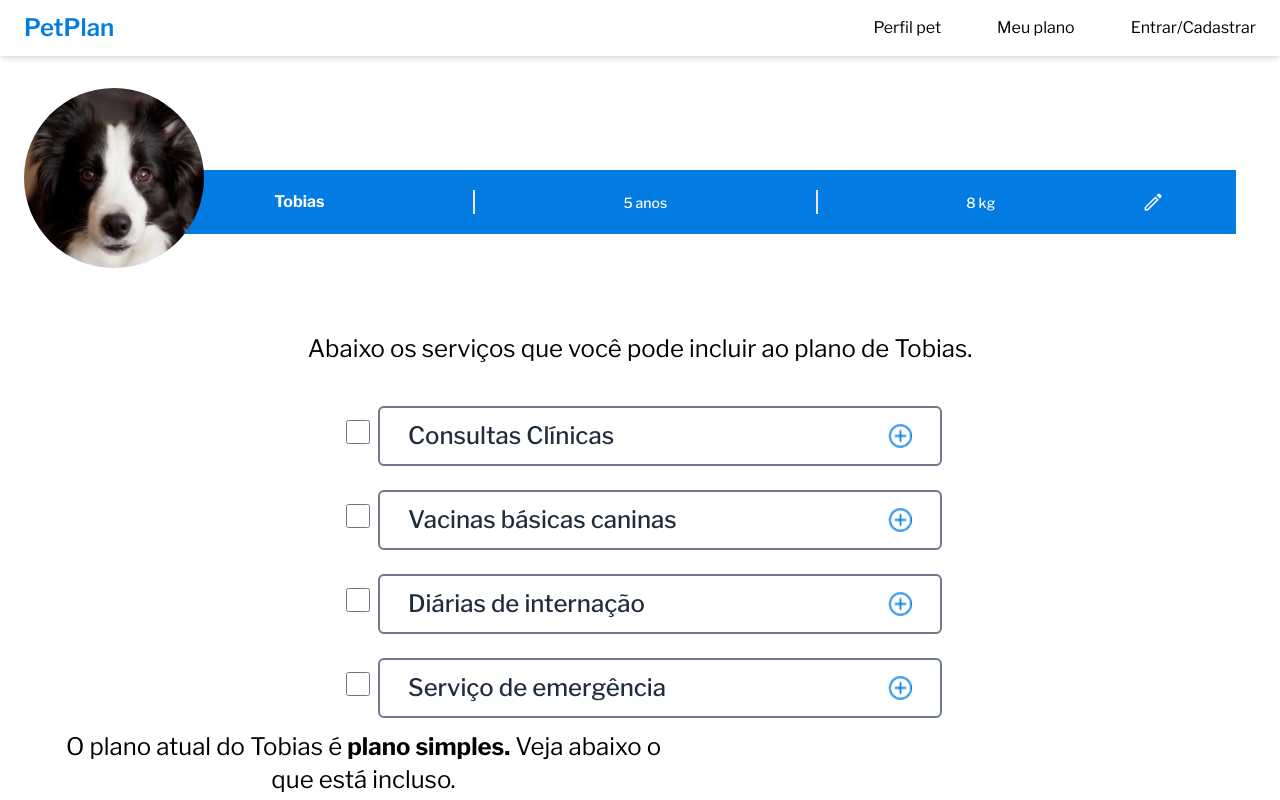
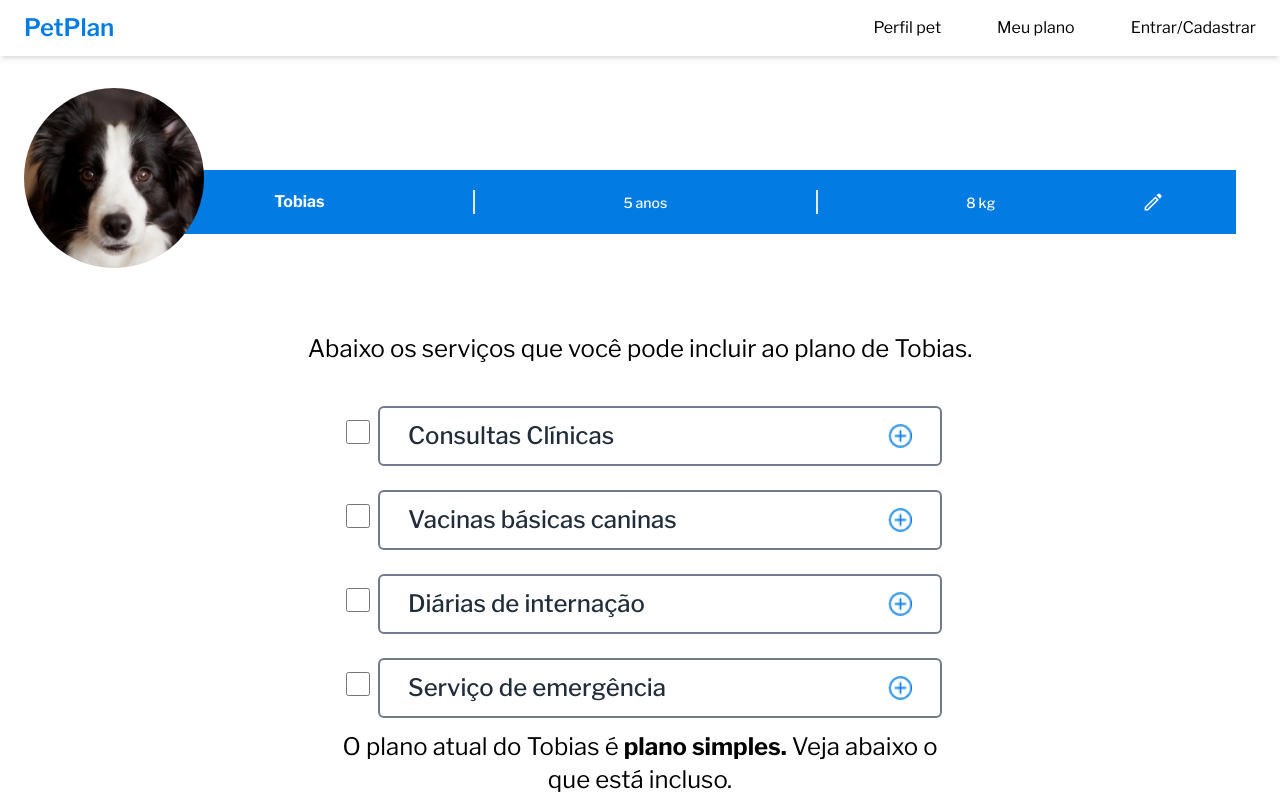
Before and after one commit to StaticDreamstate/GamaBoss, a React (Vite) app in the folder frontend/: page /alterar in a window 1280 px wide. Shown: the top 800 px of the page. Built offline with nearby package versions, Linux system fonts and the light colour scheme; sample sign-in values are in the browser's storage.

Commit message:
centralizar

```diff
--- a/frontend/src/pages/Change/index.tsx
+++ b/frontend/src/pages/Change/index.tsx
@@ -33,7 +33,7 @@ export default function Change() {
               )}
             </div>
           ))}
-
+<div className="flex items-baseline justify-center">
           <p
             className="w-[319px] text-mobile-size-16px leading-mobile-line-26.4px md:w-[424px] lg:w-[631px] md:text-mobile-size-24px
           md:leading-mobile-line-35.2px"
@@ -41,7 +41,7 @@ export default function Change() {
             O plano atual do {mockPet.name} é <strong>plano simples. </strong>
             Veja abaixo o que está incluso.
           </p>
-
+</div>
           {plans.map((plan) => (
             <div className="flex items-baseline justify-center ">
               {plan.userHas == true ? (
```
